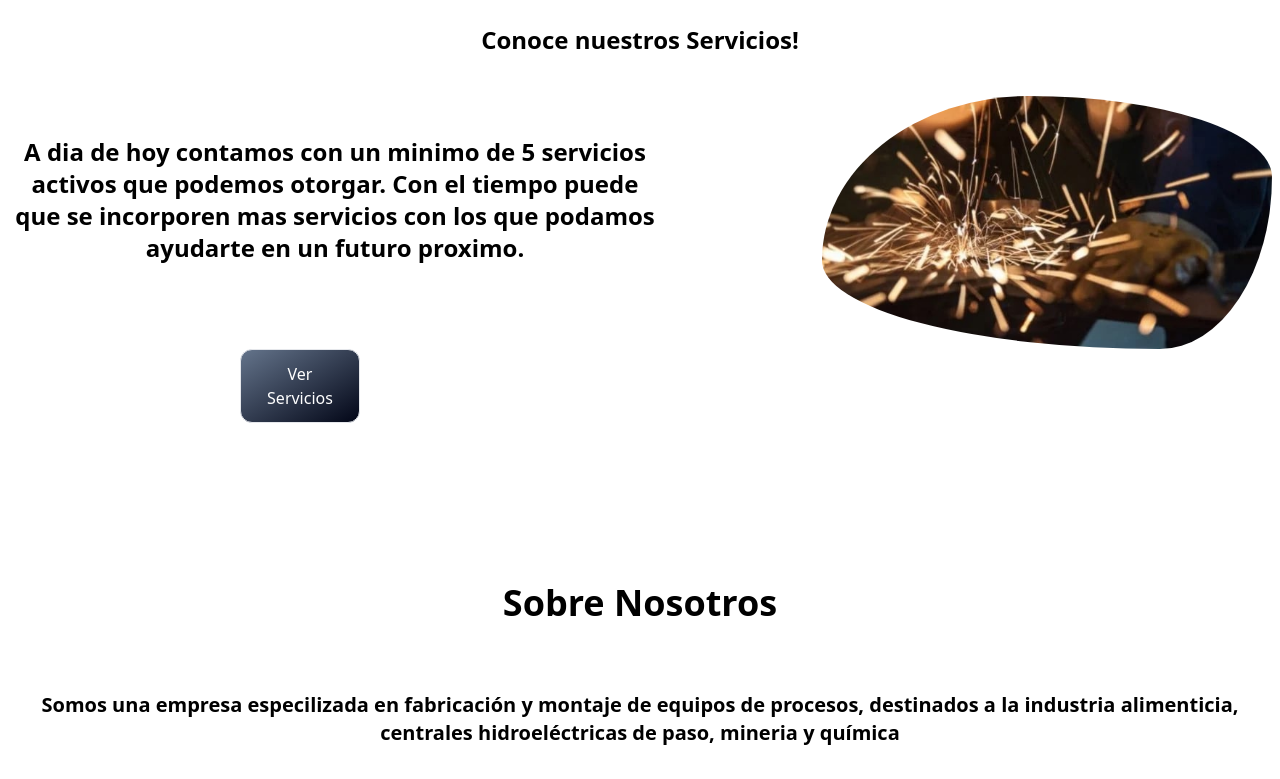
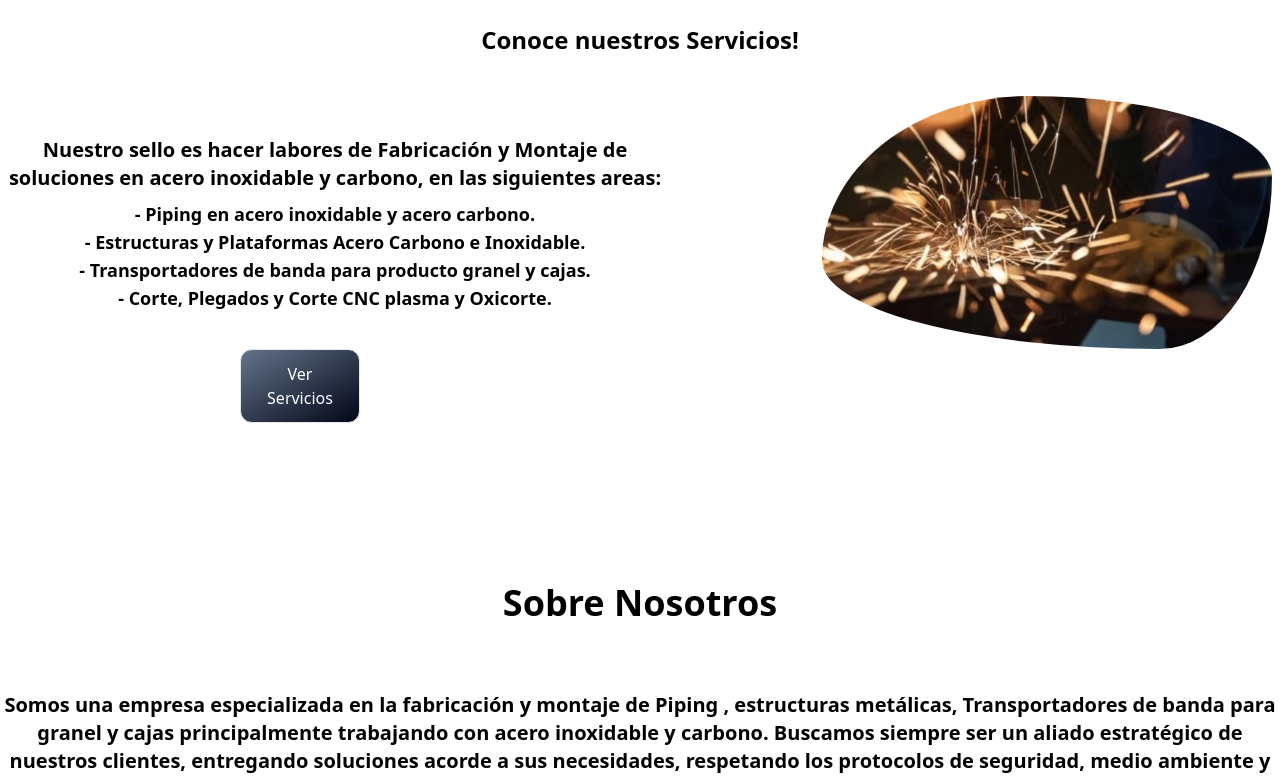
Before and after one commit to CrisMesina/moramontajes, a React (Vite) app: page /#/ in a window 1280 px wide. Shown: the part 800-1579 px from the top of the page. Built offline with nearby package versions, Linux system fonts and the light colour scheme; a web font is replaced by a local one.

Commit message:
cambio de textos

```diff
--- a/src/components/About.tsx
+++ b/src/components/About.tsx
@@ -10,9 +10,10 @@ export const About = () => {
           <div className="flex font-bold text-xl">
             <div className="flex mt-18">
               <p className="w-full phone-sm:w-100 phone-md:w-[500px] phone-lg:w-[600px] md:w-full text-center p-1 mt-16">
-                Somos una empresa especilizada en fabricación y montaje de equipos de procesos,
-                destinados a la industria alimenticia,
-                centrales hidroeléctricas de paso, mineria y química
+              Somos una empresa especializada en la fabricación y montaje de Piping , estructuras metálicas, Transportadores de banda para granel y cajas principalmente trabajando con acero inoxidable y carbono.
+Buscamos siempre ser un aliado estratégico de nuestros clientes, entregando soluciones acorde a sus necesidades, respetando los protocolos de seguridad, medio ambiente y calidad, siempre en búsqueda de la mejora continua tanto en nuestros procesos como en los de nuestros clientes.
+Desde 1981, entregamos las mejores soluciones a necesidades específicas de nuestros clientes con productos de alta calidad, excelentes terminaciones y óptimo servicio, adaptándonos a las constantes exigencias del mercado con entregas oportunas y precios competitivos.
+
               </p>
               <div className="">
                 <img src="/logo.png" className="invisible w-0"/>
--- a/src/components/GoServices.tsx
+++ b/src/components/GoServices.tsx
@@ -7,13 +7,19 @@ export const GoServices = () => {
           <h1 className="text-center font-extrabold text-2xl">Conoce nuestros Servicios!</h1>
             <div className="flex font-bold text-2xl">
                 <div className="flex w-full phone-sm:w-100 phone-md:w-[500px] phone-lg:w-[600px] md:w-full text-center mx-2 mt-18">
-                    <p className="w-full mt-20 text-sm md:text-2xl">
-                        A dia de hoy contamos con un minimo de 5 servicios activos
-                        que podemos otorgar. Con el tiempo puede que se incorporen mas servicios
-                        con los que podamos ayudarte en un futuro proximo.
+                    <p className="w-full mt-20 text-sm md:text-xl">
+                        Nuestro sello es hacer labores de Fabricación y Montaje de soluciones
+                        en acero inoxidable y carbono, en las siguientes areas:
+                        <div className="mr-[500px] w-full text-lg mt-2">
+                            <p>- Piping en acero inoxidable y acero carbono.</p>
+                            <p>- Estructuras y Plataformas Acero Carbono e Inoxidable.</p>
+                            <p>- Transportadores de banda para producto granel y cajas.</p>
+                            <p>- Corte, Plegados y Corte CNC plasma y Oxicorte.</p>
+                        </div>
                     </p>
                     <img id="imagen" src="/nosotros.jpg" className="md:ml-40 invisible md:visible w-0 md:w-[450px] rounded my-10"/>
                 </div>
+
             </div>
 
             <div className="w-full phone-sm:w-100 phone-md:w-[500px] phone-lg:w-[600px] mb-20 mt-10 md:mb-0 md:-mt-10">
```
